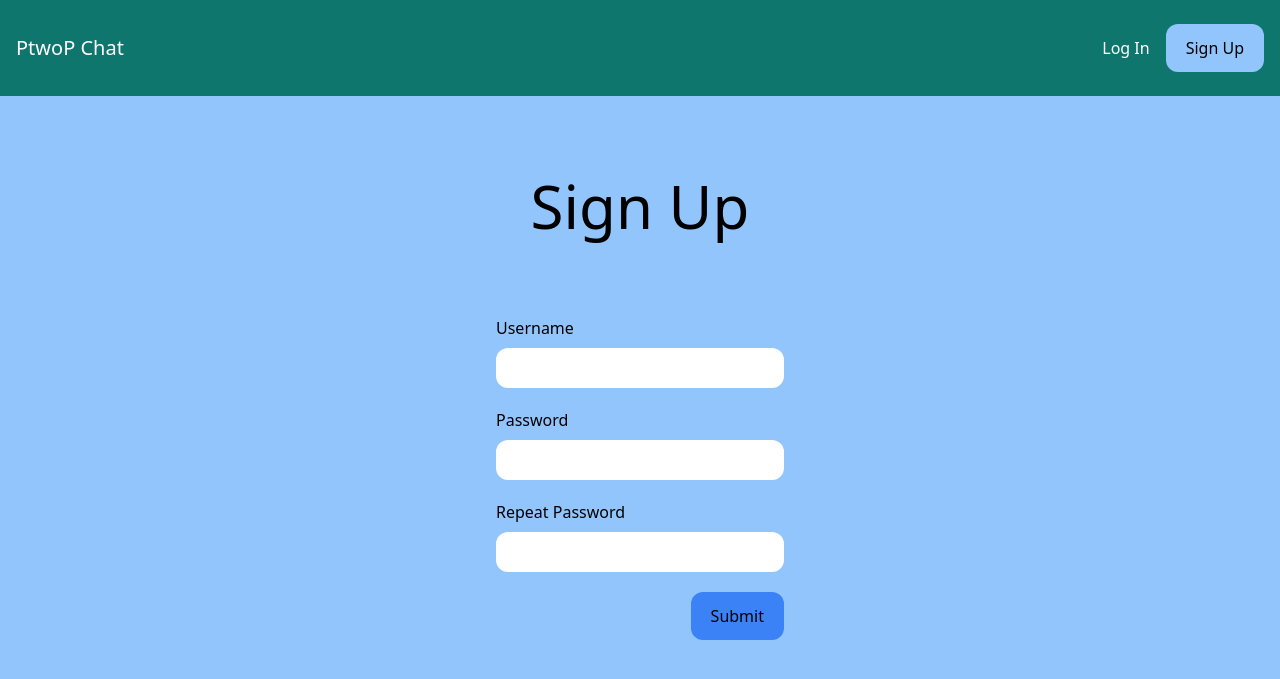
After one commit to khan022/django_p2p_message_app, a Django app: page /signup/ in a window 1280 px wide. The commit adds this page. Shown: the top 679 px of the page. Run offline with Django 4.2, Linux system fonts and the light colour scheme; some libraries are stand-ins or nearby versions.

Commit message:
sign-up created using djangoauth v0.04

```diff
--- /dev/null
+++ b/ptwop_app/ptwop/forms.py
@@ -0,0 +1,7 @@
+from django.contrib.auth.forms import UserCreationForm
+from django.contrib.auth.models import User
+
+class SignUpForm(UserCreationForm):
+    class Meta:
+        model = User
+        fields = ['username', 'password1', 'password2']
--- a/ptwop_app/ptwop/templates/ptwop/base.html
+++ b/ptwop_app/ptwop/templates/ptwop/base.html
@@ -12,7 +12,7 @@
 
     <body class="bg-blue-300">
 
-        <nav class="flex items-center justify-between px-4 py-6 bg-blue-500">
+        <nav class="flex items-center justify-between px-4 py-6 bg-teal-700">
             <div>
                 <a href="/" class="text-xl text-white hover:text-gray-300">PtwoP Chat</a>
             </div>
@@ -21,7 +21,7 @@
 
                 <a href="/login/" class="text-white hover:text-gray-300">Log In</a>
 
-                <a href="/signup/" class="px-5 py-3 rounded-xl bg-blue-300 hover:bg-teal-600 hover:text-gray-100">Sign Up</a>
+                <a href="/signup/" class="px-5 py-3 rounded-xl bg-blue-300 hover:bg-blue-500 hover:text-gray-100">Sign Up</a>
 
             </div>
         </nav>
--- /dev/null
+++ b/ptwop_app/ptwop/templates/ptwop/signup.html
@@ -0,0 +1,53 @@
+{% extends 'ptwop/base.html' %}
+
+{% block title %} SignUp | {% endblock %}
+
+{% block content %}
+
+<div class="p-10 lg:p-20 text-center">
+
+    <h1 class="text-3xl lg:text-6xl text-black">Sign Up</h1>
+
+</div>
+
+<form method="post" action="." class="lg:w-1/4 px-4 mx-auto">
+    {% csrf_token %}
+    <div class="mb-5">
+        <label class="text-black">Username</label>
+
+        <input type="text" name="username" class="w-full mt-2 px-4 py-2 rounded-xl">
+
+    </div>
+
+    <div class="mb-5">
+        <label class="text-black">Password</label>
+
+        <input type="password" name="password1" class="w-full mt-2 px-4 py-2 rounded-xl">
+
+    </div>
+
+    <div class="mb-5">
+        <label class="text-black">Repeat Password</label>
+
+        <input type="password" name="password2" class="w-full mt-2 px-4 py-2 rounded-xl">
+
+    </div>
+
+    {% if form.errors %}
+        {% for field in form %}
+            {% for error in field.errors %}
+                <div class="mb-5 p-4 rounded-xl bg-red-500 text-white">
+                    <p>{{ error|escape}}</p>
+                </div>
+            {% endfor %}
+        {% endfor %}
+    {% endif %}
+
+    <div style="text-align: right;">
+        <button class="px-5 py-3 rounded-xl text-black bg-blue-500 hover:bg-blue-400 hover:text-gray-100">Submit</button>
+    </div>
+
+
+</form>
+
+{% endblock %}
--- a/ptwop_app/ptwop/urls.py
+++ b/ptwop_app/ptwop/urls.py
@@ -4,5 +4,6 @@ from . import views
 urlpatterns = [
 
     path('', views.frontpage, name='frontpage'),
+    path('signup/', views.signup, name='signup'),
 
 ]
--- a/ptwop_app/ptwop/views.py
+++ b/ptwop_app/ptwop/views.py
@@ -1,5 +1,25 @@
-from django.shortcuts import render
+from django.contrib.auth import login
+from django.shortcuts import render, redirect
+
+from .forms import *
+
 
 # Create your views here.
 def frontpage(request):
     return render(request, 'ptwop/frontpage.html')
+
+def signup(request):
+    if request.method == 'POST':
+        form = SignUpForm(request.POST)
+
+        if form.is_valid():
+            user = form.save()
+
+            login(request, user)
+
+            return redirect('frontpage')
+
+    else:
+        form = SignUpForm()
+
+    return render(request, 'ptwop/signup.html', {'form' : form})
```
Also changed, not shown: ptwop_app/db.sqlite3.
